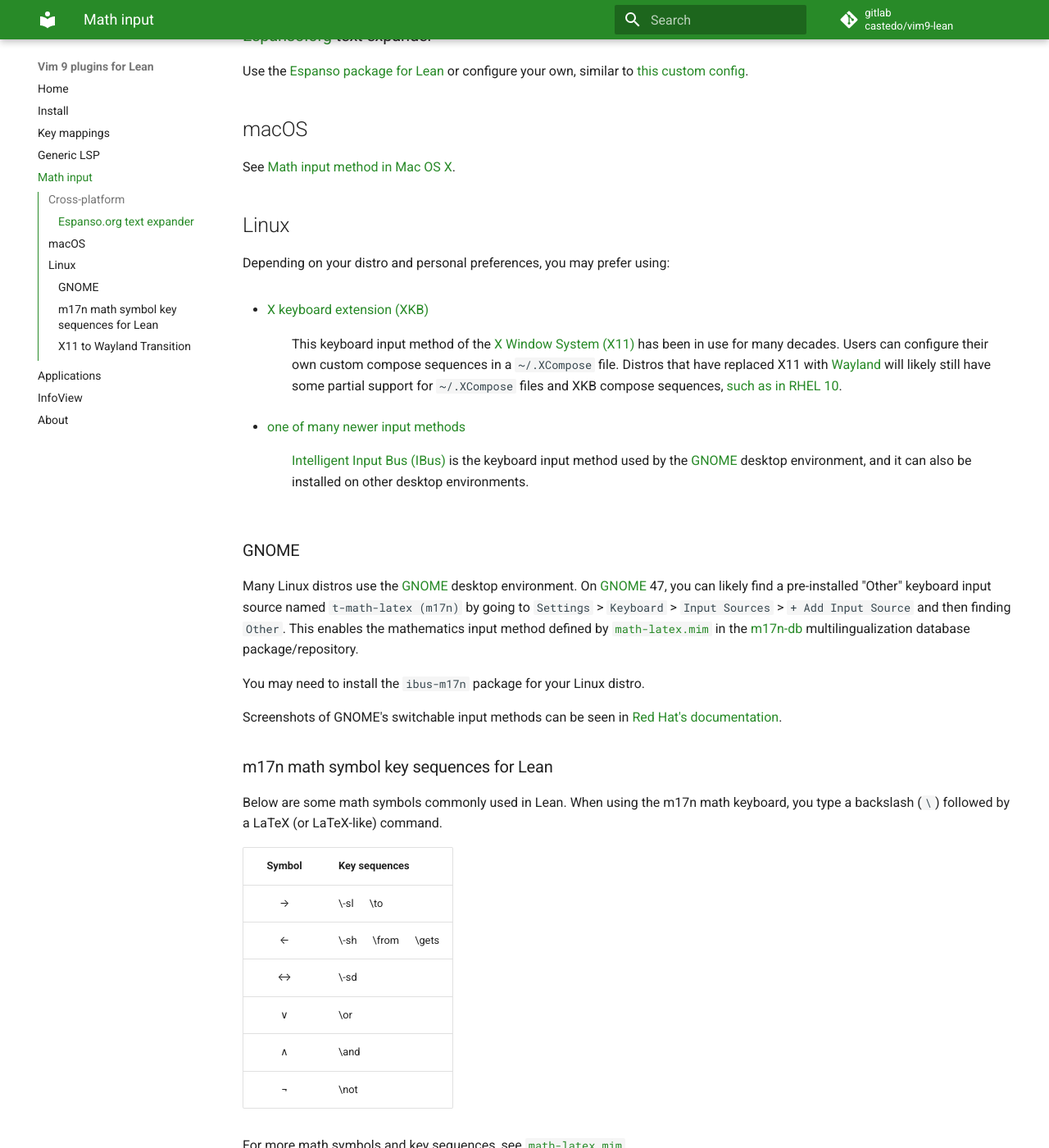
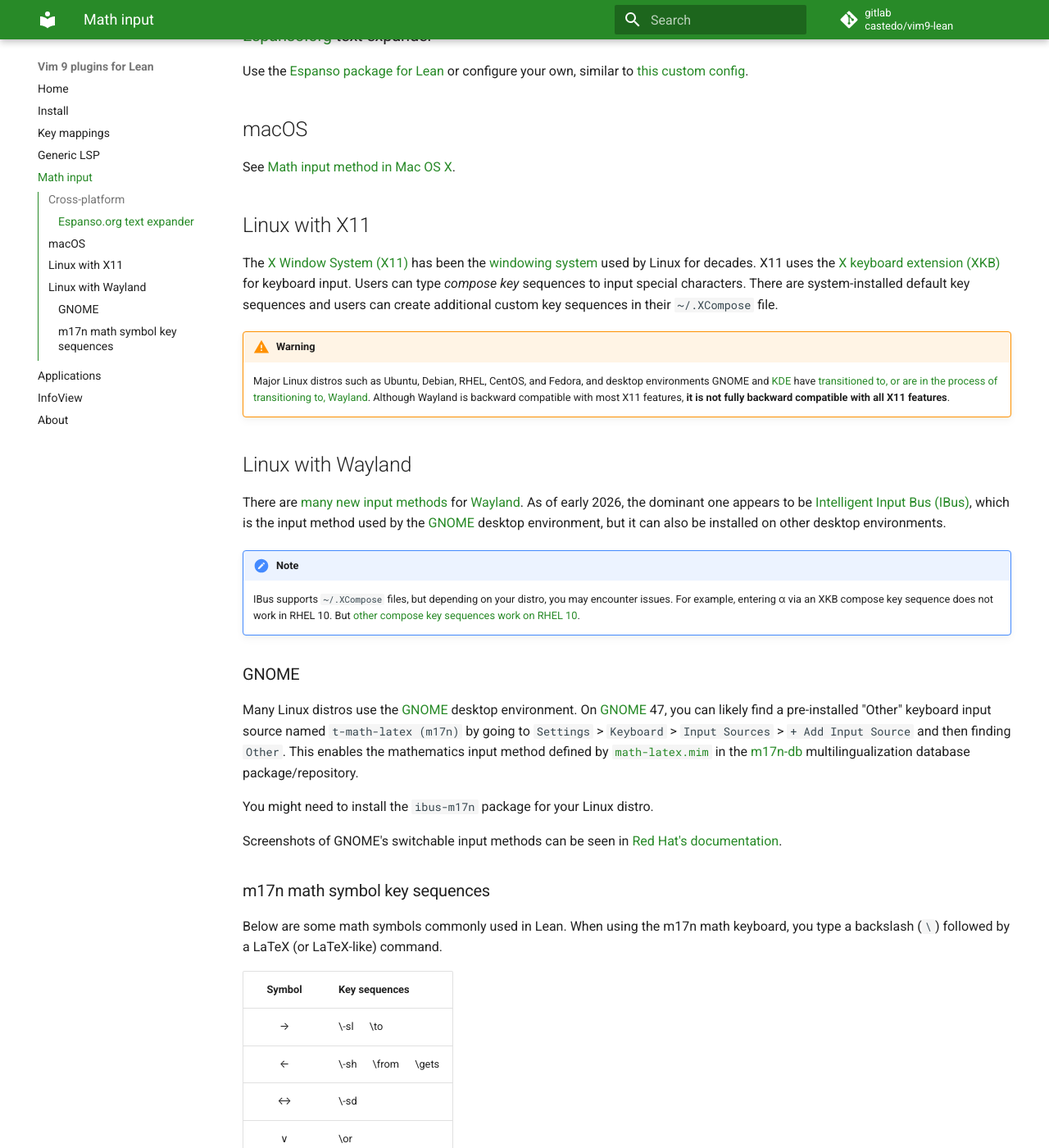
Before and after one commit to castedo/vim9-lean, an MkDocs documentation site: the page built from docs/math-input.md, in a window 1280 px wide and 1400 px high, scrolled down 335 px. Shown: the whole window at 82% size. Built offline with MkDocs 1.6.1 and Material for MkDocs 9.7.7, drawn with Linux system fonts in a browser that asks for light colours; comment, search, counter and statistics services are not loaded; some of the changed text lies outside the part shown.

Commit message:
reorg, simplify, refocus X11 vs Wayland material

```diff
--- a/docs/math-input.md
+++ b/docs/math-input.md
@@ -25,25 +25,44 @@ macOS
 See [Math input method in Mac OS X](https://gist.github.com/Banus/37c78e3f1abb50338fb10aefb929e1f4).
 
 
-Linux
------
+Linux with X11
+--------------
 
-Depending on your distro and personal preferences, you may prefer using:
+The [X Window System (X11)](https://en.wikipedia.org/wiki/X_Window_System)
+has been the [windowing system](https://en.wikipedia.org/wiki/Windowing_system)
+used by Linux for decades.
+X11 uses the
+[X keyboard extension (XKB)](https://en.wikipedia.org/wiki/X_keyboard_extension)
+for keyboard input.
+Users can type *compose key* sequences to input special characters.
+There are system-installed default key sequences and
+users can create additional custom key sequences in their `~/.XCompose` file.
 
-* [X keyboard extension (XKB)](https://en.wikipedia.org/wiki/X_keyboard_extension)
-:   This keyboard input method of the
-[X Window System (X11)](https://en.wikipedia.org/wiki/X_Window_System)
-has been in use for many decades.
-Users can configure their own custom compose sequences in a `~/.XCompose` file.
-Distros that have replaced X11 with
-[Wayland](https://en.wikipedia.org/wiki/Wayland_(protocol))
-will likely still have some partial support for `~/.XCompose` files and XKB compose sequences,
-[such as in RHEL 10](https://docs.redhat.com/en/documentation/red_hat_enterprise_linux/10/html/using_the_gnome_desktop_environment/customizing-the-desktop-environment#enabling-the-compose-key-for-an-individual-user).
+!!! warning
+    Major Linux distros such as Ubuntu, Debian, RHEL, CentOS, and Fedora, and
+    desktop environments GNOME and [KDE](https://blogs.kde.org/2025/11/26/going-all-in-on-a-wayland-future/)
+    have [transitioned to, or are in the process of transitioning to,
+    Wayland](https://en.wikipedia.org/wiki/Wayland_(protocol)#Adoption).
+    Although Wayland is backward compatible with most X11 features,
+    **it is not fully backward compatible with all X11 features**.
 
-* [one of many newer input methods](https://en.wikipedia.org/wiki/List_of_input_methods_for_Unix_platforms)
-:   [Intelligent Input Bus (IBus)](https://en.wikipedia.org/wiki/Intelligent_Input_Bus)
-is the keyboard input method used by the
-[GNOME](https://www.gnome.org/) desktop environment, and it can also be installed on other desktop environments.
+
+Linux with Wayland
+------------------
+
+
+There are [many new input methods](https://en.wikipedia.org/wiki/List_of_input_methods_for_Unix_platforms)
+for [Wayland](https://en.wikipedia.org/wiki/Windowing_system#Wayland).
+As of early 2026, the dominant one appears to be
+[Intelligent Input Bus (IBus)](https://en.wikipedia.org/wiki/Intelligent_Input_Bus),
+which is the input method used by the
+[GNOME](https://www.gnome.org/) desktop environment,
+but it can also be installed on other desktop environments.
+
+!!! note
+    IBus supports `~/.XCompose` files, but depending on your distro, you may encounter issues.
+    For example, entering α via an XKB compose key sequence does not work in RHEL 10.
+    But [other compose key sequences work on RHEL 10](https://docs.redhat.com/en/documentation/red_hat_enterprise_linux/10/html/using_the_gnome_desktop_environment/customizing-the-desktop-environment#enabling-the-compose-key-for-an-individual-user).
 
 
 ### GNOME
@@ -58,13 +77,13 @@ This enables the mathematics input method defined by
 in the [m17n-db](https://cgit.git.savannah.gnu.org/cgit/m17n/m17n-db.git)
 multilingualization database package/repository.
 
-You may need to install the `ibus-m17n` package for your Linux distro.
+You might need to install the `ibus-m17n` package for your Linux distro.
 
 Screenshots of GNOME's switchable input methods can be seen in
 [Red Hat's documentation](https://docs.redhat.com/en/documentation/red_hat_enterprise_linux/10/html/using_the_gnome_desktop_environment/customizing-the-desktop-environment#switching-the-input-method-in-gnome).
 
 
-### m17n math symbol key sequences for Lean
+### m17n math symbol key sequences
 
 Below are some math symbols commonly used in Lean.
 When using the m17n math keyboard, you type a backslash (`\`) followed by a
@@ -82,13 +101,3 @@ LaTeX (or LaTeX-like) command.
 
 For more math symbols and key sequences, see
 [`math-latex.mim`](https://cgit.git.savannah.gnu.org/cgit/m17n/m17n-db.git/tree/MIM/math-latex.mim).
-
-
-
-
-### X11 to Wayland Transition
-
-Depending on your Linux distro, you are,
-[or likely will be](https://blogs.kde.org/2025/11/26/going-all-in-on-a-wayland-future/),
-using the [Wayland windowing system](https://en.wikipedia.org/wiki/Windowing_system#Wayland)
-instead of the [X Window System (X11)](https://en.wikipedia.org/wiki/X_Window_System).
```
